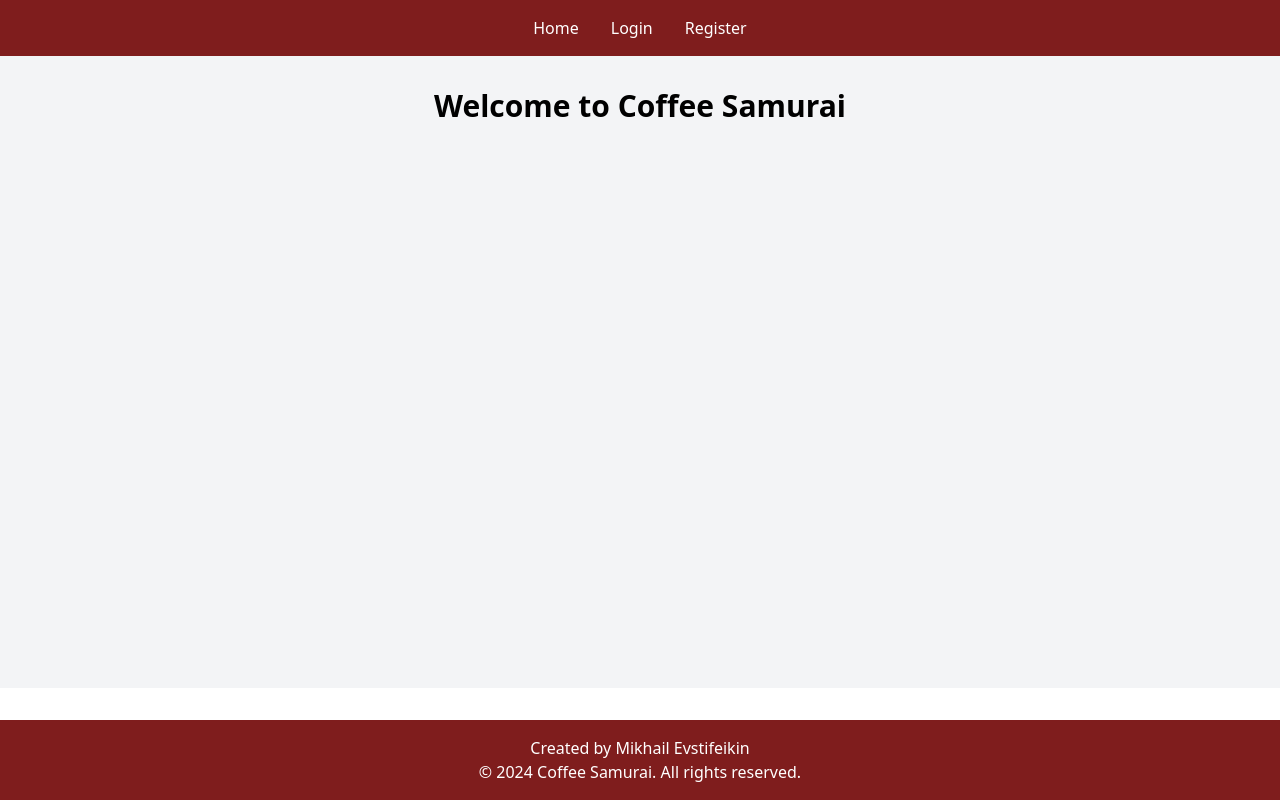
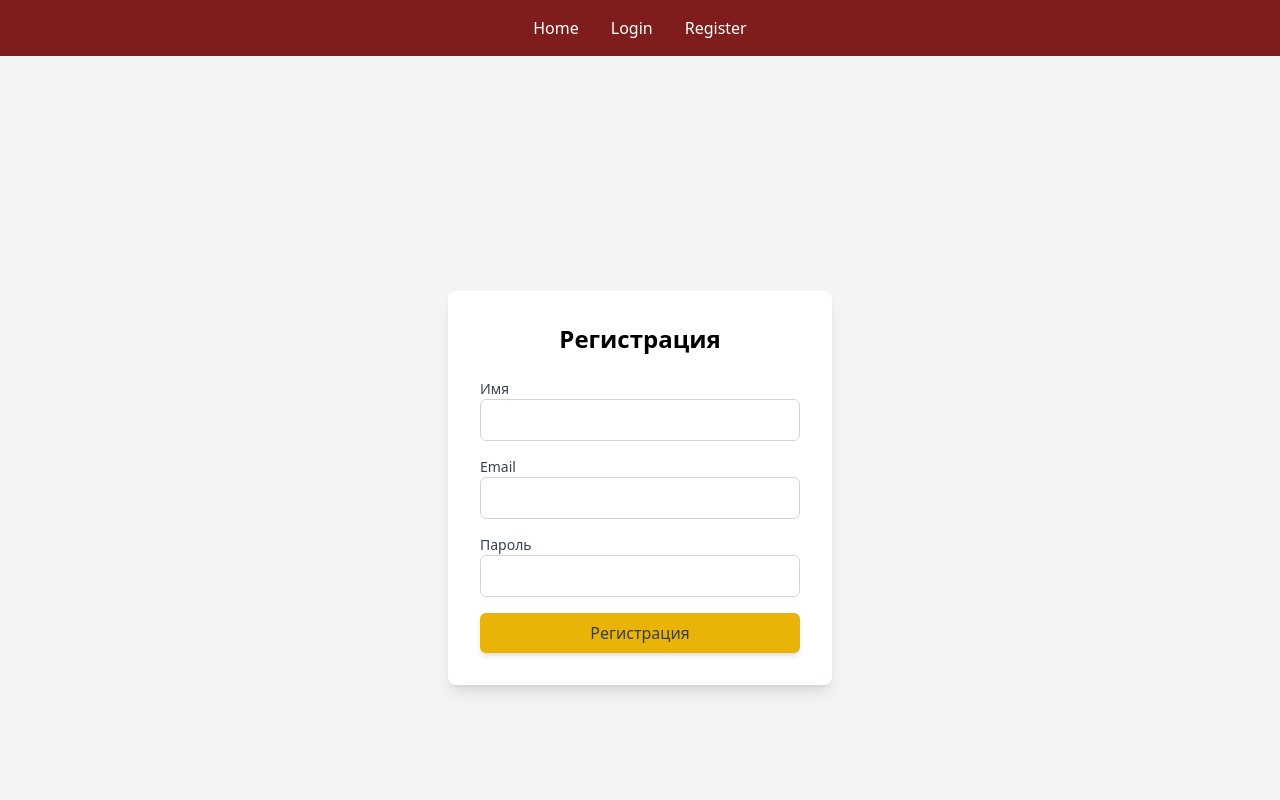
Before and after one commit to Kudzeri/coffee-order-frontend, a React (Create React App) app: page /register in a window 1280 px wide. Shown: the top 800 px of the page. Built offline with nearby package versions, Linux system fonts and the light colour scheme.

Commit message:
Add register page

```diff
--- a/package.json
+++ b/package.json
@@ -6,9 +6,11 @@
     "@testing-library/jest-dom": "^5.14.1",
     "@testing-library/react": "^13.0.0",
     "@testing-library/user-event": "^13.2.1",
+    "axios": "^1.7.9",
     "cra-template": "1.2.0",
     "react": "^18.3.1",
     "react-dom": "^18.3.1",
+    "react-router-dom": "^7.0.2",
     "react-scripts": "5.0.1",
     "web-vitals": "^2.1.0"
   },
--- a/src/App.js
+++ b/src/App.js
@@ -1,19 +1,24 @@
-// src/App.js
 import React from "react";
+import { BrowserRouter as Router, Routes, Route } from "react-router-dom";
 import Header from "./components/Header";
 import Footer from "./components/Footer";
+import Register from "./pages/Register";
 
 function App() {
   return (
+    <Router>
       <div className="min-h-screen flex flex-col">
         <Header />
         <main className="flex-grow bg-gray-100 p-8">
-        <h1 className="text-3xl text-center mb-8 font-bold">
-          Welcome to Coffee Samurai
-        </h1>
+          <Routes>
+            <Route path="/register" element={<Register />} />
+            {/* Можно добавить другие маршруты, например: */}
+            {/* <Route path="/login" element={<Login />} /> */}
+          </Routes>
         </main>
         <Footer />
       </div>
+    </Router>
   );
 }
 
--- /dev/null
+++ b/src/axiosConfig.js
@@ -0,0 +1,31 @@
+import axios from "axios";
+
+const axiosInstance = axios.create({
+  baseURL: "http://localhost:4444",
+  "Content-Type": "application/json",
+});
+
+axiosInstance.interceptors.request.use(
+  (config) => {
+    const token = localStorage.getItem("token");
+    if (token) {
+      config.headers["Authorization"] = `Bearer ${token}`;
+    }
+    return config;
+  },
+  (error) => {
+    return Promise.reject(error);
+  }
+);
+
+axiosInstance.interceptors.response.use(
+  (response) => {
+    return response;
+  },
+  (error) => {
+    console.error("Error in response:", error);
+    return Promise.reject(error);
+  }
+);
+
+export default axiosInstance;
--- a/src/output.css
+++ b/src/output.css
@@ -492,11 +492,17 @@ video {
 [hidden]:where(:not([hidden="until-found"])) {
   display: none;
 }
-.mb-8 {
-  margin-bottom: 2rem;
+.mb-4 {
+  margin-bottom: 1rem;
+}
+.mb-6 {
+  margin-bottom: 1.5rem;
 }
 .mt-8 {
   margin-top: 2rem;
+}
+.block {
+  display: block;
 }
 .flex {
   display: flex;
@@ -504,11 +510,23 @@ video {
 .min-h-screen {
   min-height: 100vh;
 }
+.w-full {
+  width: 100%;
+}
+.max-w-sm {
+  max-width: 24rem;
+}
 .flex-grow {
   flex-grow: 1;
 }
+.cursor-not-allowed {
+  cursor: not-allowed;
+}
 .flex-col {
   flex-direction: column;
+}
+.items-center {
+  align-items: center;
 }
 .justify-center {
   justify-content: center;
@@ -518,27 +536,63 @@ video {
   margin-right: calc(2rem * var(--tw-space-x-reverse));
   margin-left: calc(2rem * calc(1 - var(--tw-space-x-reverse)));
 }
+.rounded-lg {
+  border-radius: 0.5rem;
+}
+.rounded-md {
+  border-radius: 0.375rem;
+}
+.border {
+  border-width: 1px;
+}
+.border-2 {
+  border-width: 2px;
+}
+.border-gray-300 {
+  --tw-border-opacity: 1;
+  border-color: rgb(209 213 219 / var(--tw-border-opacity, 1));
+}
+.border-slate-800 {
+  --tw-border-opacity: 1;
+  border-color: rgb(30 41 59 / var(--tw-border-opacity, 1));
+}
+.border-slate-500 {
+  --tw-border-opacity: 1;
+  border-color: rgb(100 116 139 / var(--tw-border-opacity, 1));
+}
+.bg-blue-500 {
+  --tw-bg-opacity: 1;
+  background-color: rgb(59 130 246 / var(--tw-bg-opacity, 1));
+}
 .bg-gray-100 {
   --tw-bg-opacity: 1;
   background-color: rgb(243 244 246 / var(--tw-bg-opacity, 1));
 }
-.bg-gray-800 {
-  --tw-bg-opacity: 1;
-  background-color: rgb(31 41 55 / var(--tw-bg-opacity, 1));
-}
-.bg-red-800 {
-  --tw-bg-opacity: 1;
-  background-color: rgb(153 27 27 / var(--tw-bg-opacity, 1));
-}
 .bg-red-900 {
   --tw-bg-opacity: 1;
   background-color: rgb(127 29 29 / var(--tw-bg-opacity, 1));
+}
+.bg-white {
+  --tw-bg-opacity: 1;
+  background-color: rgb(255 255 255 / var(--tw-bg-opacity, 1));
+}
+.bg-yellow-500 {
+  --tw-bg-opacity: 1;
+  background-color: rgb(234 179 8 / var(--tw-bg-opacity, 1));
 }
 .p-4 {
   padding: 1rem;
 }
 .p-8 {
   padding: 2rem;
+}
+.px-4 {
+  padding-left: 1rem;
+  padding-right: 1rem;
+}
+.py-2 {
+  padding-top: 0.5rem;
+  padding-bottom: 0.5rem;
 }
 .py-4 {
   padding-top: 1rem;
@@ -547,26 +601,84 @@ video {
 .text-center {
   text-align: center;
 }
-.text-3xl {
-  font-size: 1.875rem;
-  line-height: 2.25rem;
+.text-2xl {
+  font-size: 1.5rem;
+  line-height: 2rem;
 }
-.font-semibold {
-  font-weight: 600;
+.text-sm {
+  font-size: 0.875rem;
+  line-height: 1.25rem;
 }
 .font-bold {
   font-weight: 700;
 }
+.font-medium {
+  font-weight: 500;
+}
+.text-gray-700 {
+  --tw-text-opacity: 1;
+  color: rgb(55 65 81 / var(--tw-text-opacity, 1));
+}
+.text-red-500 {
+  --tw-text-opacity: 1;
+  color: rgb(239 68 68 / var(--tw-text-opacity, 1));
+}
 .text-white {
   --tw-text-opacity: 1;
   color: rgb(255 255 255 / var(--tw-text-opacity, 1));
+}
+.text-slate-700 {
+  --tw-text-opacity: 1;
+  color: rgb(51 65 85 / var(--tw-text-opacity, 1));
+}
+.opacity-50 {
+  opacity: 0.5;
 }
 .shadow-lg {
   --tw-shadow: 0 10px 15px -3px rgb(0 0 0 / 0.1), 0 4px 6px -4px rgb(0 0 0 / 0.1);
   --tw-shadow-colored: 0 10px 15px -3px var(--tw-shadow-color), 0 4px 6px -4px var(--tw-shadow-color);
   box-shadow: var(--tw-ring-offset-shadow, 0 0 #0000), var(--tw-ring-shadow, 0 0 #0000), var(--tw-shadow);
 }
+.shadow-md {
+  --tw-shadow: 0 4px 6px -1px rgb(0 0 0 / 0.1), 0 2px 4px -2px rgb(0 0 0 / 0.1);
+  --tw-shadow-colored: 0 4px 6px -1px var(--tw-shadow-color), 0 2px 4px -2px var(--tw-shadow-color);
+  box-shadow: var(--tw-ring-offset-shadow, 0 0 #0000), var(--tw-ring-shadow, 0 0 #0000), var(--tw-shadow);
+}
+.hover\:bg-yellow-600:hover {
+  --tw-bg-opacity: 1;
+  background-color: rgb(202 138 4 / var(--tw-bg-opacity, 1));
+}
 .hover\:text-yellow-400:hover {
   --tw-text-opacity: 1;
   color: rgb(250 204 21 / var(--tw-text-opacity, 1));
 }
+.hover\:text-white:hover {
+  --tw-text-opacity: 1;
+  color: rgb(255 255 255 / var(--tw-text-opacity, 1));
+}
+.hover\:shadow-inner:hover {
+  --tw-shadow: inset 0 2px 4px 0 rgb(0 0 0 / 0.05);
+  --tw-shadow-colored: inset 0 2px 4px 0 var(--tw-shadow-color);
+  box-shadow: var(--tw-ring-offset-shadow, 0 0 #0000), var(--tw-ring-shadow, 0 0 #0000), var(--tw-shadow);
+}
+.focus\:outline-none:focus {
+  outline: 2px solid transparent;
+  outline-offset: 2px;
+}
+.focus\:ring-2:focus {
+  --tw-ring-offset-shadow: var(--tw-ring-inset) 0 0 0 var(--tw-ring-offset-width) var(--tw-ring-offset-color);
+  --tw-ring-shadow: var(--tw-ring-inset) 0 0 0 calc(2px + var(--tw-ring-offset-width)) var(--tw-ring-color);
+  box-shadow: var(--tw-ring-offset-shadow), var(--tw-ring-shadow), var(--tw-shadow, 0 0 #0000);
+}
+.focus\:ring-blue-500:focus {
+  --tw-ring-opacity: 1;
+  --tw-ring-color: rgb(59 130 246 / var(--tw-ring-opacity, 1));
+}
+.focus\:ring-red-500:focus {
+  --tw-ring-opacity: 1;
+  --tw-ring-color: rgb(239 68 68 / var(--tw-ring-opacity, 1));
+}
+.focus\:ring-yellow-600:focus {
+  --tw-ring-opacity: 1;
+  --tw-ring-color: rgb(202 138 4 / var(--tw-ring-opacity, 1));
+}
--- /dev/null
+++ b/src/pages/Register.js
@@ -0,0 +1,107 @@
+import React, { useState } from "react";
+import axiosInstance from "../axiosConfig";
+
+const Register = () => {
+  const [formData, setFormData] = useState({
+    username: "",
+    email: "",
+    password: "",
+  });
+
+  const [error, setError] = useState("");
+  const [loading, setLoading] = useState(false);
+
+  const handleChange = (e) => {
+    const { name, value } = e.target;
+    setFormData((prev) => ({ ...prev, [name]: value }));
+  };
+
+  const handleSubmit = async (e) => {
+    e.preventDefault();
+    setLoading(true);
+    setError("");
+
+    try {
+      const response = await axiosInstance.post("/register", formData);
+      console.log("Пользователь зарегестрирован:", response.data);
+      window.location.href = "/login";
+    } catch (err) {
+      setError("Ошибка регистрации пользователя");
+    } finally {
+      setLoading(false);
+    }
+  };
+
+  return (
+    <div className="flex justify-center items-center min-h-screen bg-gray-100">
+      <div className="bg-white p-8 rounded-lg shadow-lg w-full max-w-sm">
+        <h2 className="text-2xl font-bold mb-6 text-center">Регистрация</h2>
+        {error && <div className="text-red-500 mb-4">{error}</div>}
+        <form onSubmit={handleSubmit}>
+          <div className="mb-4">
+            <label
+              htmlFor="username"
+              className="block text-sm font-medium text-gray-700"
+            >
+              Имя
+            </label>
+            <input
+              type="text"
+              id="username"
+              name="username"
+              value={formData.username}
+              onChange={handleChange}
+              className="w-full text-gray-700 px-4 py-2 border border-gray-300 rounded-md focus:outline-none focus:ring-2 focus:ring-yellow-600"
+              required
+            />
+          </div>
+          <div className="mb-4">
+            <label
+              htmlFor="email"
+              className="block text-sm font-medium text-gray-700"
+            >
+              Email
+            </label>
+            <input
+              type="email"
+              id="email"
+              name="email"
+              value={formData.email}
+              onChange={handleChange}
+              className="w-full text-gray-700 px-4 py-2 border border-gray-300 rounded-md focus:outline-none focus:ring-2 focus:ring-yellow-600"
+              required
+            />
+          </div>
+          <div className="mb-4">
+            <label
+              htmlFor="password"
+              className="block text-sm font-medium text-gray-700"
+            >
+              Пароль
+            </label>
+            <input
+              type="password"
+              id="password"
+              name="password"
+              value={formData.password}
+              onChange={handleChange}
+              className="w-full text-gray-700 px-4 py-2 border border-gray-300 rounded-md focus:outline-none focus:ring-2 focus:ring-yellow-600"
+              required
+            />
+          </div>
+          <button
+            type="submit"
+            className={`w-full py-2 bg-yellow-500 text-slate-700 rounded-md shadow-md hover:bg-yellow-600 hover:shadow-inner hover:text-white ${
+              loading ? "opacity-50 cursor-not-allowed" : ""
+            }`}
+            disabled={loading}
+          >
+            {loading ? "Регистрация..." : "Регистрация"}
+          </button>
+        </form>
+      </div>
+    </div>
+  );
+};
+
+export default Register;
```
Also changed, not shown: 1 other file (tests, documents, lock files or other folders). Lines whose indentation alone changed are shown as unchanged.
